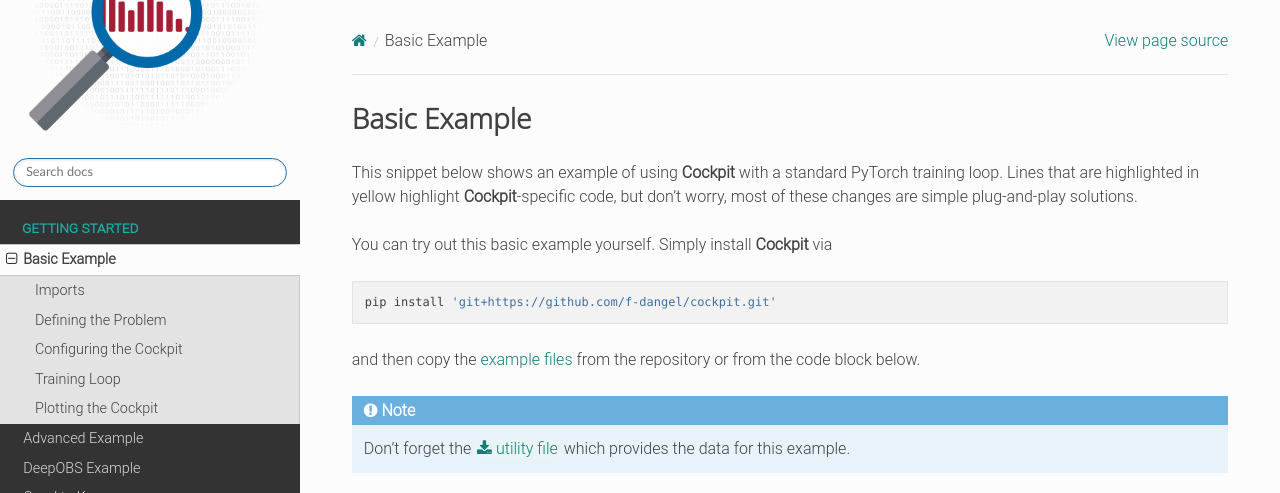
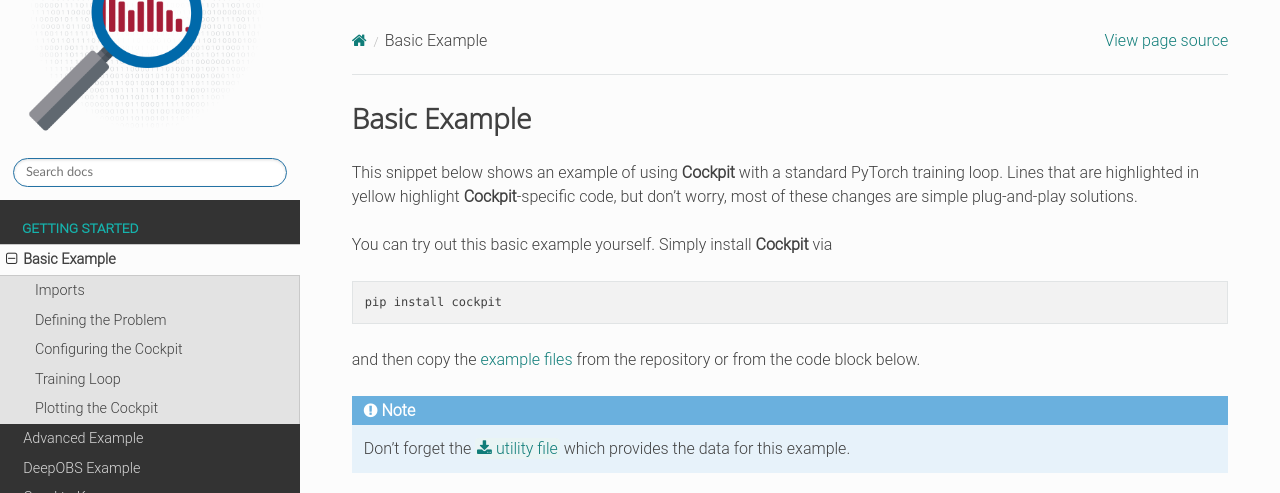
Before and after one commit to f-dangel/cockpit, a Sphinx documentation site: the page built from docs/source/examples/01_basic_fmnist.rst, in a window 1280 px wide and 900 px high, cut to the strip 0-493 px from the top of the window. Built offline with Sphinx 7.4.7 and the Read the Docs theme 2.0.0, drawn with Linux system fonts in a browser that asks for light colours; the version number could not be read and is left out.

Commit message:
[DOC] Use pip install cockpit

```diff
--- a/docs/source/examples/01_basic_fmnist.rst
+++ b/docs/source/examples/01_basic_fmnist.rst
@@ -14,7 +14,7 @@
 
 .. code:: bash
 
-  pip install 'git+https://github.com/f-dangel/cockpit.git'
+  pip install cockpit
 
 and then copy the `example files <https://github.com/f-dangel/cockpit/tree/main/examples>`_
 from the repository or from the code block below.
--- a/docs/source/index.rst
+++ b/docs/source/index.rst
@@ -8,7 +8,7 @@
 
 .. code:: bash
 
-  pip install 'git+https://github.com/f-dangel/cockpit.git'
+  pip install cockpit
 
 ----
 
@@ -29,7 +29,7 @@
 
 .. code:: bash
 
-  pip install 'git+https://github.com/f-dangel/cockpit.git'
+  pip install cockpit
 
 
 .. toctree::
```
